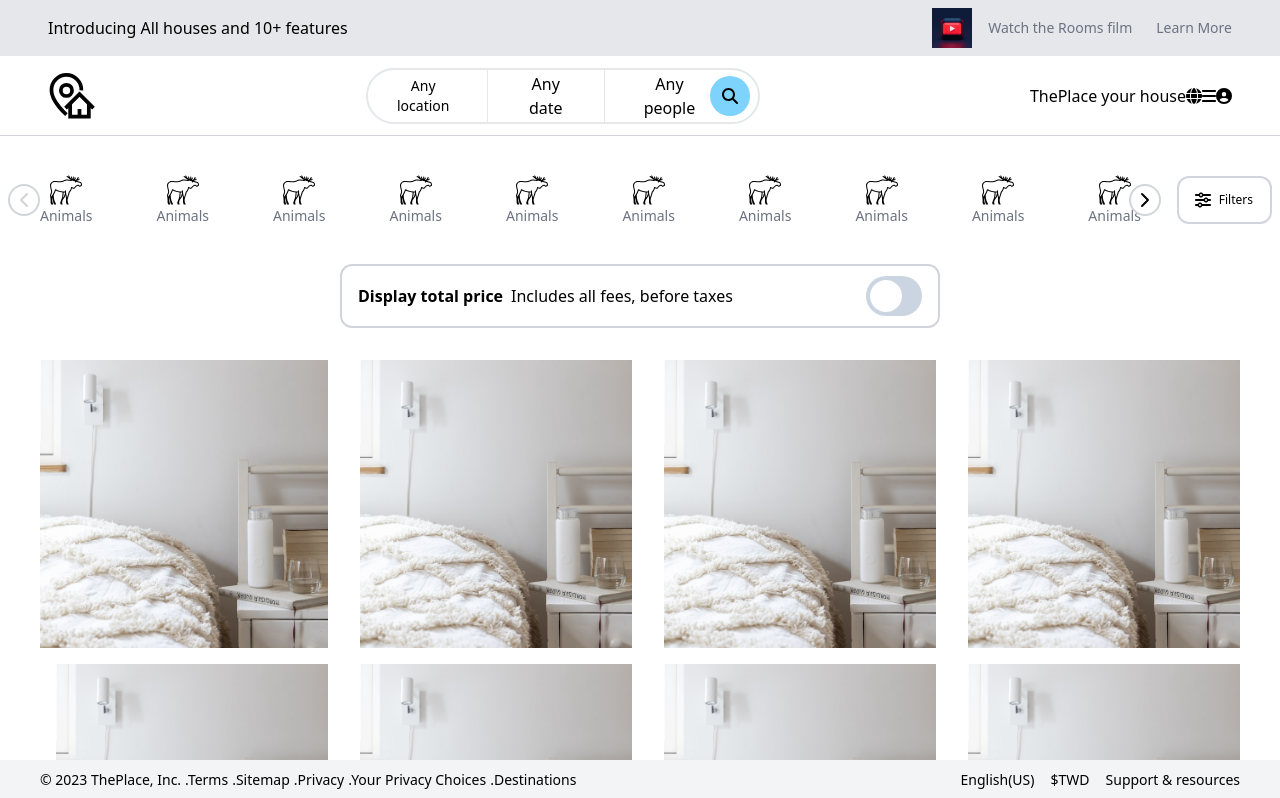
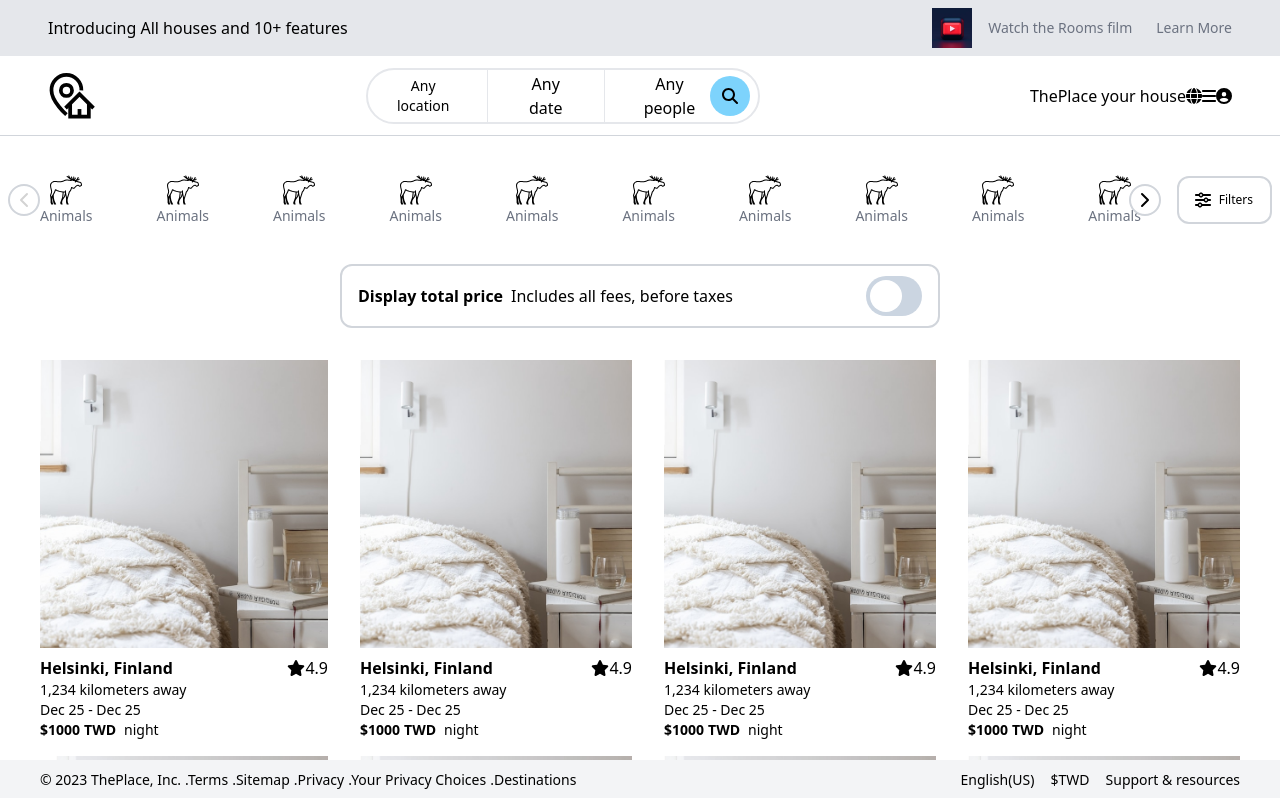
Before and after one commit to yujhenchen/airbnb-clone-react-vite, a React (Vite) app: page / in a window 1280 px wide. Shown: the top 798 px of the page. Built offline with nearby package versions, Linux system fonts and the light colour scheme.

Commit message:
clean up

```diff
--- a/src/components/card.tsx
+++ b/src/components/card.tsx
@@ -8,7 +8,7 @@ export default function Card() {
           alt="Image 1 alt"
         />
       </div>
-      {/* <div className="grid grid-cols-2 pt-2">
+      <div className="grid grid-cols-2 pt-2">
         <span className="font-semibold">Helsinki, Finland</span>
         <div className="flex items-center justify-end">
           <svg
@@ -27,7 +27,7 @@ export default function Card() {
           <span className="pr-2 font-semibold">TWD</span>
           <span>night</span>
         </div>
-      </div> */}
+      </div>
     </div>
   );
 }
--- a/src/components/content.tsx
+++ b/src/components/content.tsx
@@ -3,11 +3,7 @@ import Card from "./card";
 
 export default function Content() {
   const cardCount = 12;
-  const cardIndex = Array.from(Array(cardCount).keys()).map((x) => x + 1);
-
-  const cards = cardIndex.map((index) => {
-    return <Card />;
-  });
+  const cardIndexLs = Array.from(Array(cardCount).keys()).map((x) => x + 1);
 
   return (
     <section className="flex flex-col items-center px-10 pt-4 w-full">
@@ -19,7 +15,9 @@ export default function Content() {
         <ToggleSwitch />
       </div>
       <div className="pt-8 grid pb-16 grid-cols-1 py-2 gap-4 md:grid-cols-2 md:space-x-4 lg:grid-cols-3 xl:grid-cols-4 2xl:grid-cols-6">
-        {cards}
+        {cardIndexLs.map((index) => {
+          return <Card />;
+        })}
       </div>
     </section>
   );
```
